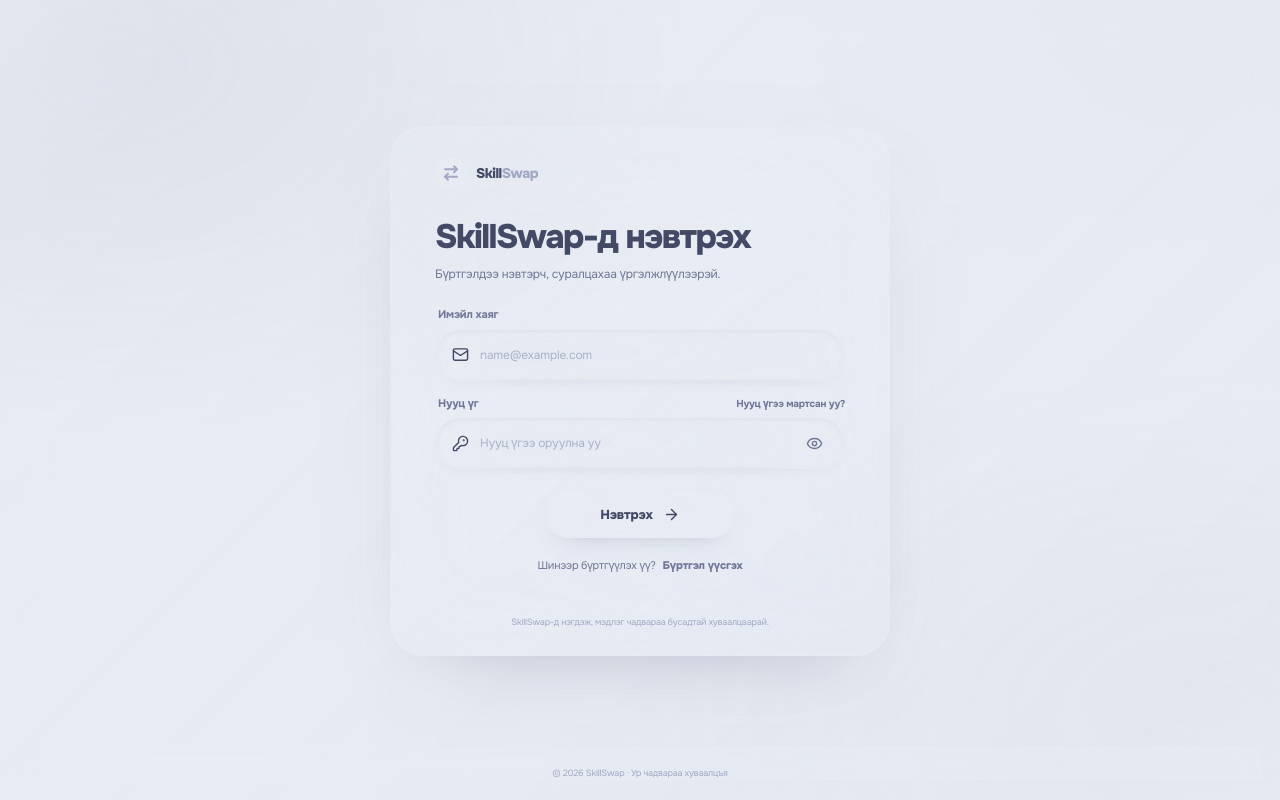
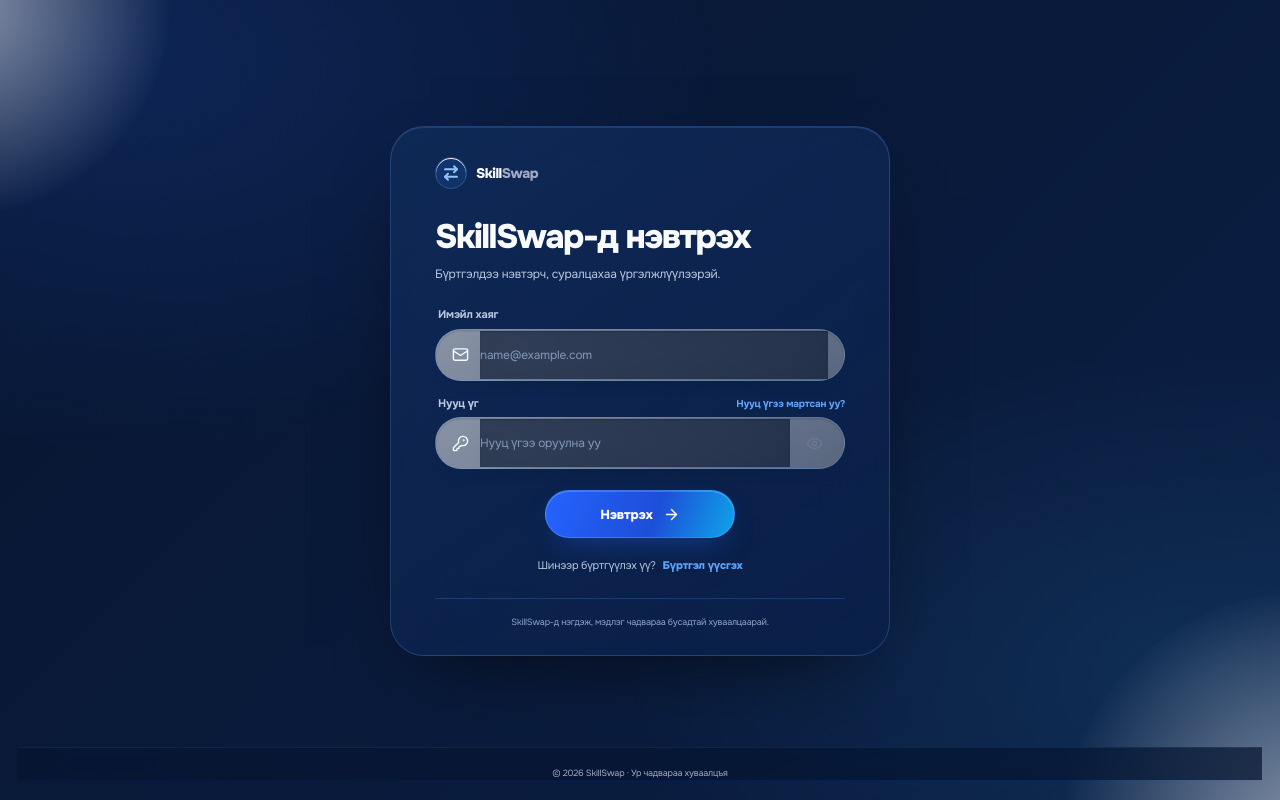
Before and after one commit to Tsetsge-dev/SkillSwap, a React (Vite) app in the folder frontend/: page /login in a window 1280 px wide. Built offline with nearby package versions, Linux system fonts and the light colour scheme.

Commit message:
Refresh SkillSwap UI with bold navy blue glass theme

```diff
--- a/frontend/src/index.css
+++ b/frontend/src/index.css
@@ -1255,3 +1255,199 @@
 @media (max-width: 420px) {
   body nav.site-nav { width: calc(100% - 16px); }
 }
+
+
+/* SkillSwap bold navy refresh — 2026-10 */
+:root {
+  color-scheme: dark;
+  --glass-line: rgba(147, 197, 253, 0.2);
+  --glass-edge: rgba(96, 165, 250, 0.22);
+  --glass-shadow: 0 22px 64px -32px rgba(2, 8, 28, 0.8);
+  --ink-strong: #F8FAFC;
+  --glass-ink: #F8FAFC;
+  --glass-slate: #93C5FD;
+  --glass-periwinkle: #60A5FA;
+  --glass-lavender: #60A5FA;
+  --glass-mist: #102A56;
+  --glass-cyan: #38BDF8;
+  --glass-frost: rgba(11, 31, 69, .66);
+  --glass-frost-strong: rgba(16, 42, 86, .82);
+  --glass-border: rgba(96, 165, 250, .22);
+}
+
+html, body {
+  background-color: #07152F;
+  color: #F8FAFC;
+}
+
+body {
+  color: #F8FAFC;
+  background:
+    radial-gradient(ellipse at 10% 0%, rgba(37, 99, 235, .24), transparent 36%),
+    radial-gradient(ellipse at 92% 12%, rgba(56, 189, 248, .12), transparent 30%),
+    radial-gradient(ellipse at 52% 100%, rgba(29, 78, 216, .18), transparent 40%),
+    linear-gradient(145deg, #07152F 0%, #0B1F45 52%, #07152F 100%);
+  background-attachment: fixed;
+}
+
+body::before {
+  background:
+    radial-gradient(circle at 22% 35%, rgba(37, 99, 235, .12), transparent 28%),
+    radial-gradient(circle at 82% 72%, rgba(56, 189, 248, .09), transparent 26%);
+}
+
+::selection { background: rgba(56, 189, 248, .35); color: #FFFFFF; }
+
+body .bg-white,
+body [class*="bg-white/"],
+body .bg-slate-50,
+body [class*="bg-slate-50/"],
+body .bg-slate-100,
+body [class*="bg-slate-100/"],
+body .bg-indigo-50,
+body [class*="bg-indigo-50/"],
+body .bg-violet-50,
+body [class*="bg-violet-50/"],
+body .bg-sky-50,
+body [class*="bg-sky-50/"] {
+  background-color: rgba(11, 31, 69, .78) !important;
+  color: #F8FAFC;
+  -webkit-backdrop-filter: blur(24px) saturate(145%);
+  backdrop-filter: blur(24px) saturate(145%);
+}
+
+body .glass-panel {
+  border-color: rgba(96, 165, 250, .2);
+  background: linear-gradient(145deg, rgba(16, 42, 86, .86), rgba(11, 31, 69, .72));
+  box-shadow: 0 22px 64px -32px rgba(2, 8, 28, .8), inset 0 1px 0 rgba(147, 197, 253, .12);
+}
+
+body .glass-panel-hover:hover {
+  border-color: rgba(56, 189, 248, .42);
+  background: linear-gradient(145deg, rgba(16, 42, 86, .94), rgba(11, 31, 69, .84));
+  box-shadow: 0 24px 64px -34px rgba(2, 8, 28, .88), 0 0 0 1px rgba(37, 99, 235, .12);
+}
+
+body .glass-hero {
+  border-color: rgba(96, 165, 250, .3);
+  background: linear-gradient(125deg, rgba(16, 42, 86, .96), rgba(11, 31, 69, .92) 58%, rgba(15, 45, 92, .92));
+  box-shadow: 0 32px 90px -42px rgba(2, 8, 28, .9), inset 0 1px 0 rgba(147, 197, 253, .16);
+}
+
+body nav[aria-label="Үндсэн цэс"],
+body nav.site-nav {
+  border-color: rgba(96, 165, 250, .22);
+  background: rgba(7, 21, 47, .82);
+  box-shadow: 0 18px 45px -30px rgba(0, 0, 0, .75), inset 0 1px 0 rgba(147, 197, 253, .1);
+  color: #F8FAFC;
+}
+
+body nav[aria-label="Үндсэн цэс"] a[aria-current="page"],
+body nav[aria-label="Үндсэн цэс"] a[href="/register"],
+body nav.site-nav a[aria-current="page"],
+body nav.site-nav a[href="/register"] {
+  border-color: rgba(56, 189, 248, .36);
+  background: linear-gradient(135deg, rgba(37, 99, 235, .28), rgba(56, 189, 248, .12));
+  color: #FFFFFF;
+  box-shadow: inset 0 1px 0 rgba(147, 197, 253, .12), 0 0 22px rgba(37, 99, 235, .12);
+}
+
+body footer,
+body .site-footer {
+  border-color: rgba(96, 165, 250, .18);
+  background: rgba(7, 21, 47, .72);
+  color: #B8C7DF;
+  box-shadow: 0 -14px 42px -34px rgba(0, 0, 0, .6), inset 0 1px 0 rgba(147, 197, 253, .08);
+}
+
+body .text-slate-900, body .text-slate-800, body .text-slate-700,
+body .text-gray-900, body .text-gray-800, body .text-gray-700,
+body .text-zinc-900, body .text-zinc-800, body .text-neutral-900,
+body .text-indigo-950, body .text-indigo-900 {
+  color: #F8FAFC !important;
+}
+
+body .text-slate-600, body .text-slate-500,
+body .text-gray-600, body .text-gray-500,
+body .text-zinc-600, body .text-neutral-600,
+body .text-indigo-700, body .text-violet-700 {
+  color: #B8C7DF !important;
+}
+
+body .border-slate-100, body .border-slate-200,
+body [class*="border-slate-200/"], body .border-indigo-100,
+body .border-violet-100, body .border-gray-200 {
+  border-color: rgba(96, 165, 250, .2) !important;
+}
+
+body input:not([type="checkbox"]):not([type="radio"]),
+body textarea, body select, body .auth-input-wrap {
+  border-color: rgba(96, 165, 250, .25);
+  background-color: rgba(7, 21, 47, .68);
+  color: #F8FAFC;
+  box-shadow: inset 0 1px 2px rgba(0, 0, 0, .16), 0 8px 22px -20px rgba(0, 0, 0, .5);
+}
+
+body input::placeholder, body textarea::placeholder,
+body .auth-input-wrap input::placeholder { color: #8FA6C8; }
+
+body input:focus, body textarea:focus, body select:focus,
+body .auth-input-wrap:focus-within {
+  border-color: rgba(56, 189, 248, .7);
+  background-color: rgba(11, 31, 69, .9);
+  box-shadow: 0 0 0 4px rgba(37, 99, 235, .18), 0 10px 28px -20px rgba(0, 0, 0, .5);
+}
+
+body button.glass-accent,
+body .glass-accent,
+body .auth-submit {
+  border-color: rgba(147, 197, 253, .28);
+  background: linear-gradient(110deg, #2563FF 0%, #1D4ED8 58%, #0EA5E9 100%);
+  box-shadow: 0 12px 30px -14px rgba(37, 99, 255, .6), inset 0 1px 0 rgba(255, 255, 255, .18);
+  color: #FFFFFF;
+}
+
+body .glass-accent:hover,
+body .auth-submit:hover:not(:disabled) {
+  background: linear-gradient(110deg, #4D8DFF 0%, #2563FF 55%, #38BDF8 100%);
+  box-shadow: 0 15px 34px -14px rgba(37, 99, 255, .72), 0 0 0 1px rgba(56, 189, 248, .16);
+}
+
+body .auth-page {
+  background:
+    radial-gradient(ellipse at 8% 6%, rgba(37, 99, 235, .2), transparent 38%),
+    radial-gradient(ellipse at 94% 84%, rgba(56, 189, 248, .1), transparent 34%),
+    linear-gradient(135deg, #07152F, #0B1F45);
+  color: #F8FAFC;
+}
+
+body .auth-layout {
+  border-color: rgba(96, 165, 250, .24);
+  background: linear-gradient(145deg, rgba(16, 42, 86, .9), rgba(11, 31, 69, .82));
+  box-shadow: 0 30px 80px -40px rgba(0, 0, 0, .82), inset 0 1px 0 rgba(147, 197, 253, .14);
+}
+
+body .auth-heading h1, body .auth-brand-card,
+body .auth-input-wrap input, body .auth-input-wrap > svg {
+  color: #F8FAFC;
+}
+
+body .auth-heading p, body .auth-switch, body .auth-field > label,
+body .auth-label-row label, body .auth-text-button {
+  color: #B8C7DF;
+}
+
+body .auth-brand-card .auth-brand-mark,
+body .auth-heading-icon, body .auth-note-icon {
+  border-color: rgba(96, 165, 250, .24);
+  background: linear-gradient(145deg, rgba(37, 99, 235, .22), rgba(56, 189, 248, .08));
+  color: #93C5FD;
+}
+
+body .auth-card-foot { border-top-color: rgba(96, 165, 250, .2); color: #8FA6C8; }
+body .auth-switch a, body .auth-text-button { color: #60A5FA; }
+body a:hover { color: #7DD3FC; }
+
+@media (prefers-reduced-motion: reduce) {
+  body button, body a, body .glass-panel-hover { transition: none; }
+}
```
